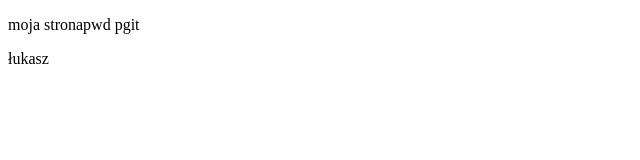
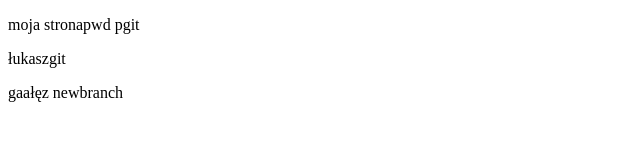
Before and after one commit to lukaszgor/lukaszgor.github.io, a plain HTML site: page index.html in a window 1280 px wide. Shown: the whole page, without its empty margins (0-640 px from the left). Drawn offline with Linux system fonts and the light colour scheme.

Commit message:
pierwszy commit w gałęzi newbranch

```diff
--- a/index.html
+++ b/index.html
@@ -7,7 +7,7 @@
 <body>
     <p>moja stronapwd
     pgit</p>
-    <p>łukasz</p>
-
+    <p>łukaszgit </p>
+    <p>gaałęz newbranch</p>
 </body>
 </html>
```
